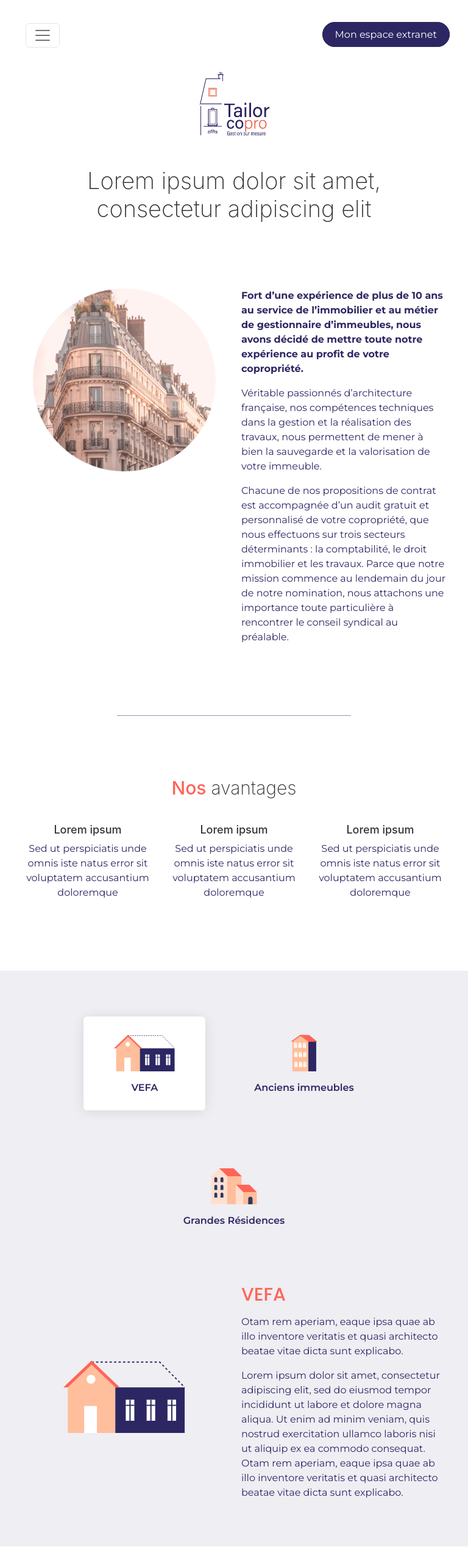
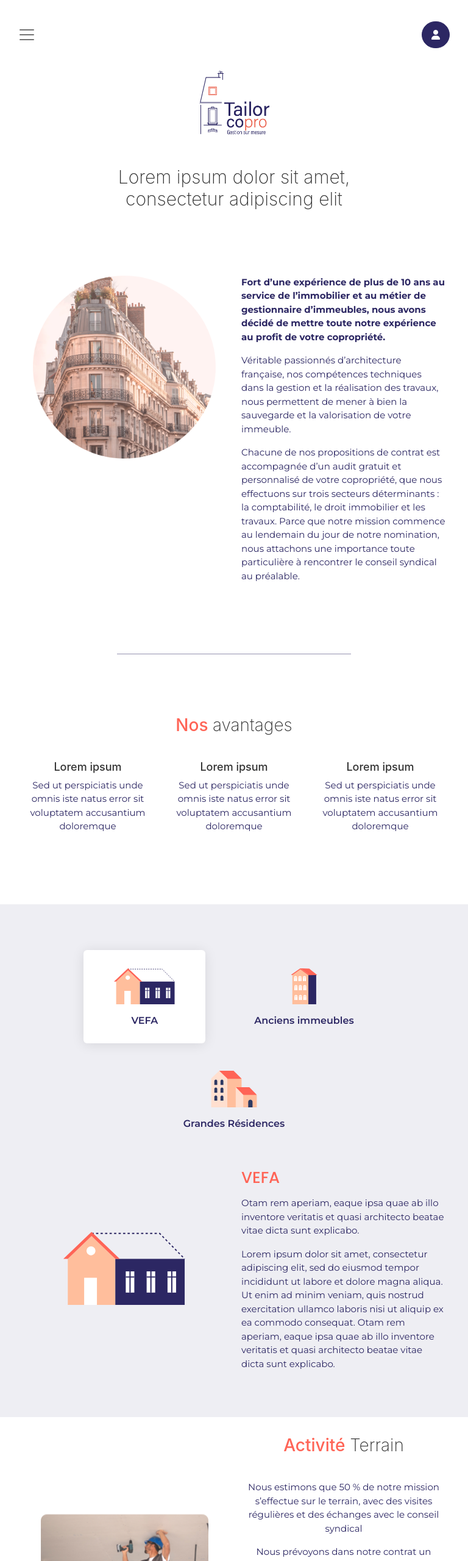
Before and after one commit to integraweb21/Tailorcopro, a plain HTML site: page syndic.html in a window 768 px wide. Shown: the top 2560 px of the page at 61% size. Drawn offline with nearby package versions, Linux system fonts and the light colour scheme.

Commit message:
Responsive

```diff
--- a/sass/base/_typography.scss
+++ b/sass/base/_typography.scss
@@ -13,7 +13,7 @@ h1{
         margin-top: 50px;
     }
     @media (max-width: 768px){
-        font-size: 38px;
+        font-size: 30px;
     }
 }
 
@@ -21,6 +21,9 @@ h2{
     font-size: 30px;
     font-weight: 200;
     margin-bottom: 40px;
+    @media (max-width: 768px){
+        font-size: 28px;
+    }
     span{
         font-weight: 500;
     }
@@ -40,6 +43,12 @@ h4{
     margin-bottom: 20px;
 }
 
+p{
+    @media (max-width: 768px){
+        font-size: 15px;
+    }
+}
+
 .subtitle{
     font-size: 18px;
 }
--- a/sass/layouts/_container.scss
+++ b/sass/layouts/_container.scss
@@ -1,5 +1,9 @@
 .terrain, .gestion{
     padding: 80px 0;
+    @media (max-width: 768px){
+        padding: 30px 0;
+        text-align: center;
+    }
     img{
         position: relative;
         top: 50%;
--- a/sass/layouts/_header.scss
+++ b/sass/layouts/_header.scss
@@ -4,6 +4,7 @@ header{
         padding: 30px 30px 0 30px !important;
         @media (max-width: 768px){
             padding-bottom: 30px !important;
+            padding-left: 5px !important;
         }
     }
 
@@ -22,6 +23,11 @@ header{
         a{
             position: relative;
             top: 15px;
+            @media (max-width: 768px){
+                display: block;
+                top: 5px;
+                padding: 13px 15px;
+            }
         }
     }
 }
--- a/sass/layouts/_nav.scss
+++ b/sass/layouts/_nav.scss
@@ -2,12 +2,22 @@ nav{
     .navbar-nav{
         a{
             color: $blue !important;
-            padding-left: 25px !important;
-            padding-right: 25px !important;
+            @media (min-width: 768px){
+                padding-left: 25px !important;
+                padding-right: 25px !important;
+            }
             &:hover{
                 color: $orange !important;
             }
         }
+    }
+    .navbar-collapse{
+        @media (max-width: 768px){
+            margin-top: 10px;
+        }
+    }
+    .navbar-toggler{
+        border: none;
     }
 }
 
@@ -17,6 +27,9 @@ nav{
         color: $blue;
         padding: 30px 50px 25px;
         margin: 15px 15px 50px 15px;
+        @media (max-width: 768px){
+            margin-bottom: 0px;
+        }
         span{
             display: block;
             margin-top: 15px;
@@ -40,6 +53,10 @@ nav{
         font-size: 30px;
         font-weight: 500;
         margin-bottom: 15px;
+        @media (max-width: 768px){
+            margin-top: 20px;
+            font-size: 26px;
+        }
     }
     img{
         position: relative;
--- a/sass/pages/_home.scss
+++ b/sass/pages/_home.scss
@@ -1,9 +1,12 @@
 .banner{
     h1{
-        margin-top: 30px;
-        position: absolute;
-        left: 50%;
-        transform: translateX(-50%);
+        text-align: center;
+        @media (min-width: 992px){
+            margin-top: 30px;
+            position: absolute;
+            left: 50%;
+            transform: translateX(-50%);
+        }
     }
     img{
         width: 100%;
--- a/syndic.html
+++ b/syndic.html
@@ -38,7 +38,10 @@
                 </div>
             </nav>
             <div class="extranet">
-                <a class="btn-blue" href="https://gimiweb.gimicloud.fr/identity/nggxwmxXCXtLaw0tLMOCOy4qMatzdDoAnjZU76fkTUou" target="_blank">Mon espace extranet</a>
+                <a class="btn-blue" href="https://gimiweb.gimicloud.fr/identity/nggxwmxXCXtLaw0tLMOCOy4qMatzdDoAnjZU76fkTUou" target="_blank">
+                    <i class="fas fa-user"></i>
+                    <span>Mon espace extranet</span>
+                </a>
             </div>
         </div>
         <div class="logo text-center bottom" uk-scrollspy="cls: uk-animation-slide-top; delay: 500">
```
Also changed, not shown: contact.html (+4 -1 lines), gestion-locative.html (+4 -1 lines), index.html (+1 -1 lines), transaction.html (+4 -1 lines), sass/main.css, 1 other file.
